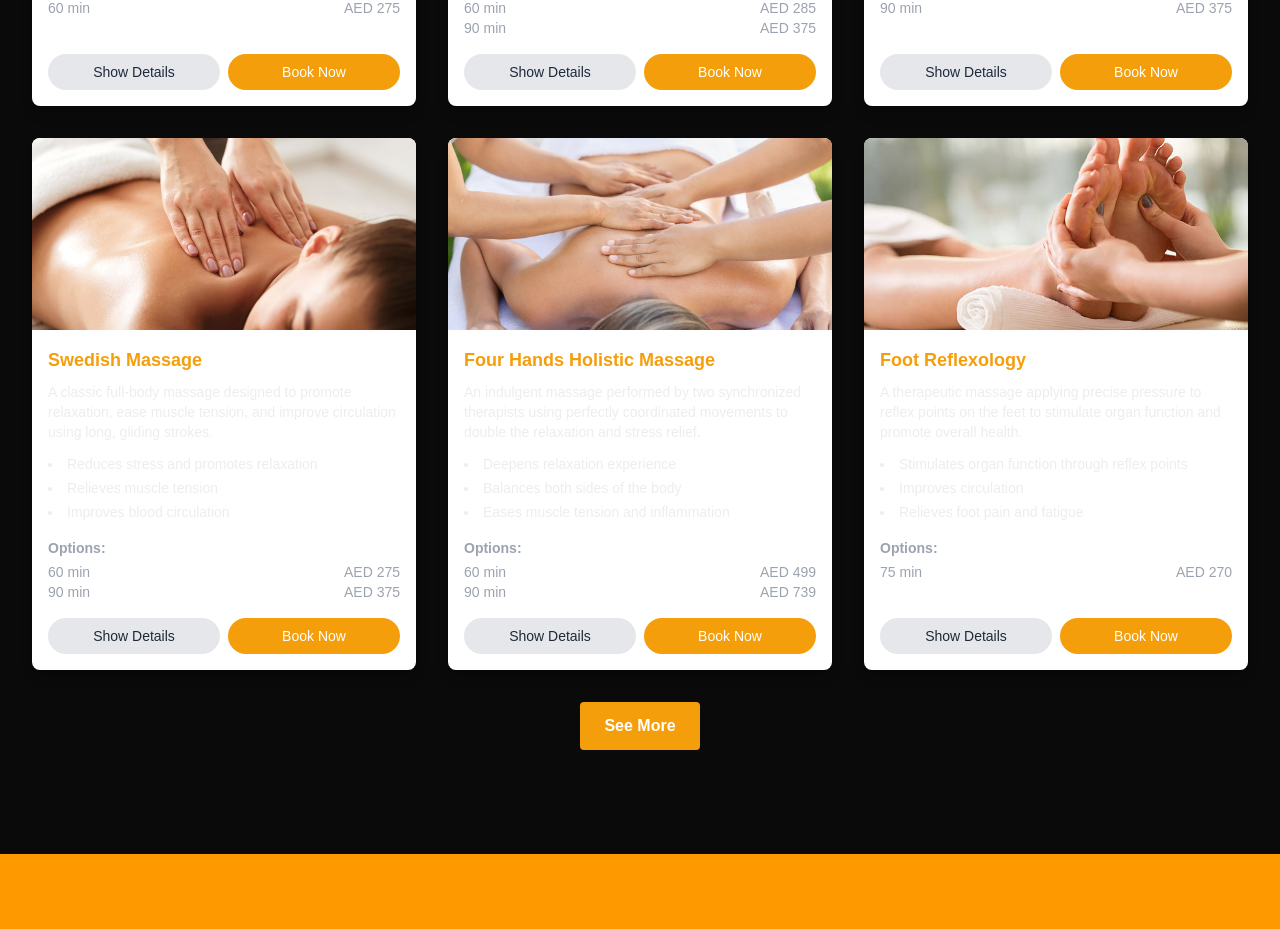
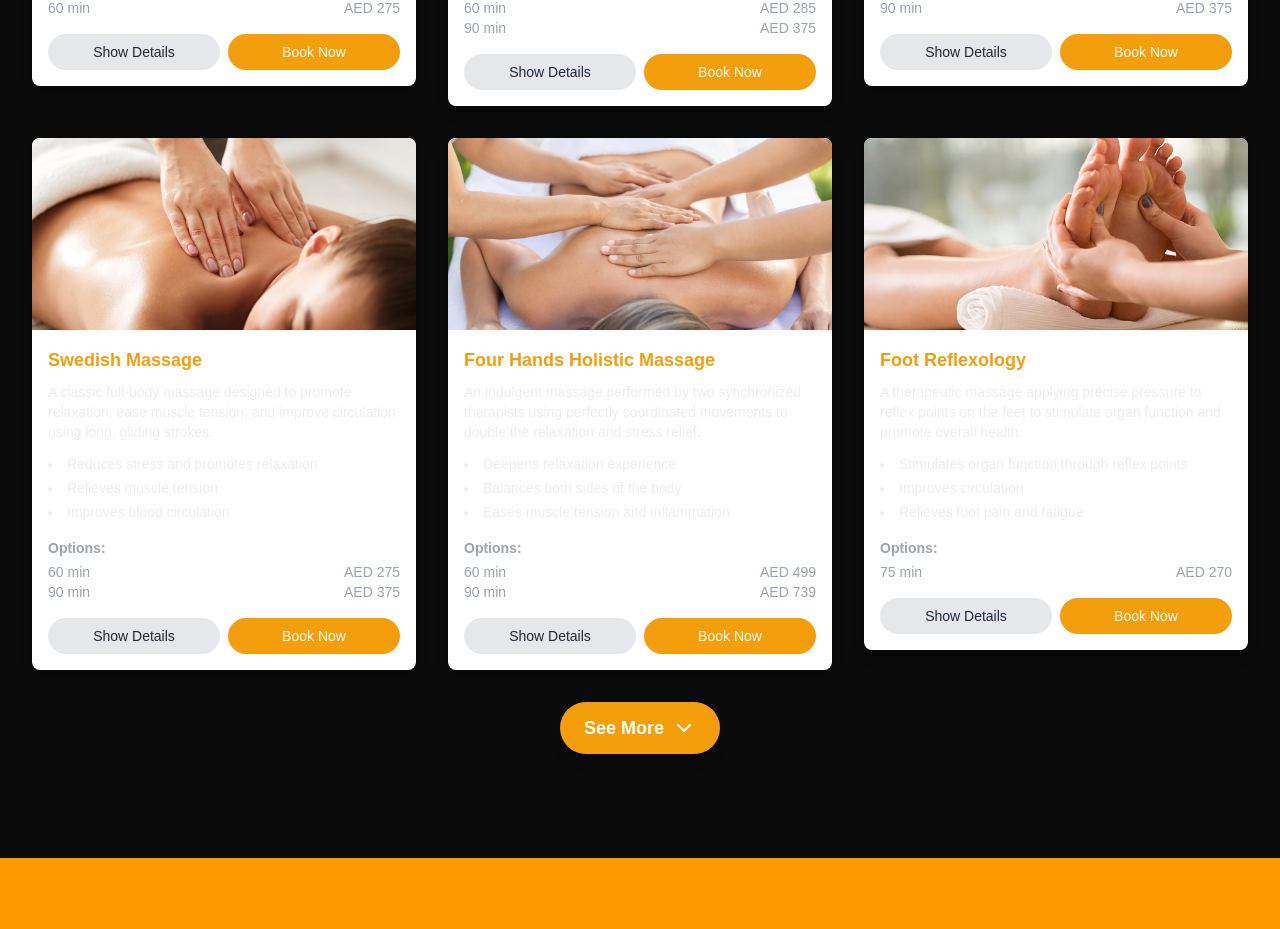
Before and after one commit to alizhshrestha/spa-website, a Next.js app: page / in a window 1280 px wide. Shown: the part 1354-2283 px from the top of the page. Built offline with nearby package versions, Linux system fonts and the light colour scheme.

Commit message:
feat: added show more or less button optimization

```diff
--- a/src/components/sections/ServiceGrid.tsx
+++ b/src/components/sections/ServiceGrid.tsx
@@ -1,13 +1,31 @@
 'use client';
 
-import { services } from "@/constants/service";
-import ServiceCard from "../cards/ServiceCard";
-import { useState } from "react";
+import React, { useState } from 'react';
+import { services } from '@/constants/service';
+import { ChevronDown } from 'lucide-react';
+import { motion } from 'framer-motion';
+import ServiceCard from '../cards/ServiceCard';
 
-export default function ServiceGrid({isServicePage}:{isServicePage: boolean}) {
-    const [showAll, setShowAll] = useState(false);
+export default function ServiceGrid({ isServicePage }: { isServicePage: boolean }) {
+    const [showMore, setShowMore] = useState(false);
 
-    const visibleServices = showAll || isServicePage ? services : services.slice(0, 6);
+    const visibleServices = isServicePage ? services : services.slice(0, 6);
+    const remainingServices = services.slice(6, services.length);
+
+    const topRef = React.useRef<HTMLDivElement>(null);
+    const bottomRef = React.useRef<HTMLDivElement>(null);
+
+    const handleToggle = () => {
+        const value = !showMore;
+        setShowMore(value);
+        setTimeout(() => {
+            if (value) {
+                bottomRef.current?.scrollIntoView({ behavior: "smooth" });
+            } else if (!value) {
+                topRef.current?.scrollIntoView({ behavior: "smooth" });
+            }
+        }, 50);
+    }
 
     return (
         <section id="services" className="py-16 bg-[var(--color-background)] mt-10">
@@ -15,27 +33,55 @@ export default function ServiceGrid({isServicePage}:{isServicePage: boolean}) {
                 <h2 className="text-3xl font-extrabold text-center text-[var(--color-foreground)] mb-12">
                     Our Services
                 </h2>
+                <motion.div
+                    layout
+                    transition={{ duration: 0.5, ease: [0.4, 0, 0.2, 1] }}
+                    className="grid grid-cols-1 sm:grid-cols-2 lg:grid-cols-3 gap-8"
+                >
+                    {visibleServices.map((service) => (
+                        <motion.div
+                            ref={topRef}
+                            key={service.id}
+                            layout
+                            initial={{ opacity: 0, y: 20 }}
+                            animate={{ opacity: 1, y: 0 }}
+                            exit={{ opacity: 0, y: -20 }}
+                            transition={{ duration: 0.3 }}
+                        >
+                            <ServiceCard service={service} />
+                        </motion.div>
+                    ))}
 
-
-                <div className="grid grid-cols-1 sm:grid-cols-2 lg:grid-cols-3 gap-8">
-                    {
-                        visibleServices.map(service => (
-                            <ServiceCard key={service.id} service={service} />
+                    {showMore &&
+                        remainingServices.map((service) => (
+                            <motion.div
+                                ref={bottomRef}
+                                key={service.id}
+                                layout
+                                initial={{ opacity: 0, y: 20 }}
+                                animate={{ opacity: 1, y: 0 }}
+                                exit={{ opacity: 0, y: -20 }}
+                                transition={{ duration: 0.3 }}
+                            >
+                                <ServiceCard service={service} />
+                            </motion.div>
                         ))
                     }
+                </motion.div>
             </div>
-
-                {!isServicePage && services.length > 6 && (
+            {!isServicePage && (
                 <div className="flex justify-center mt-8">
                     <button
-                            onClick={()=> setShowAll(!showAll)}
-                            className="px-6 py-3 bg-[var(--color-primary)] text-white font-bold rounded hover:bg-amber-600 transition-colors"
+                        onClick={handleToggle}
+                        className="flex items-center gap-2 px-6 py-3 bg-[var(--color-primary)] text-white font-bold rounded-full shadow-lg hover:bg-amber-600 transition-all text-lg"
                     >
-                            {showAll ? 'See Less' : 'See More'}
+                        {showMore ? 'See Less' : 'See More'}
+                        <ChevronDown
+                            className={`transition-transform duration-300 ${showMore ? 'rotate-180' : ''}`}
+                        />
                     </button>
                 </div>
             )}
-            </div>
         </section>
-    );
+    )
 }
```
Lines whose indentation alone changed are shown as unchanged.
